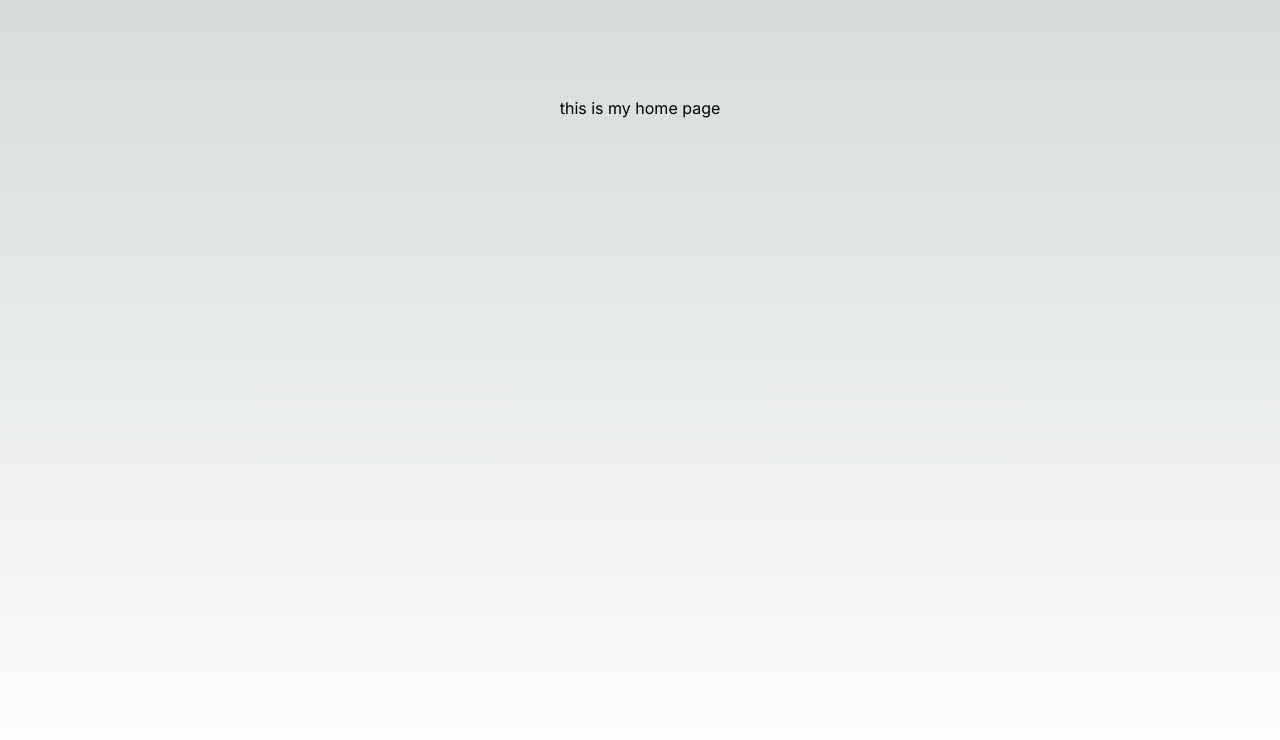
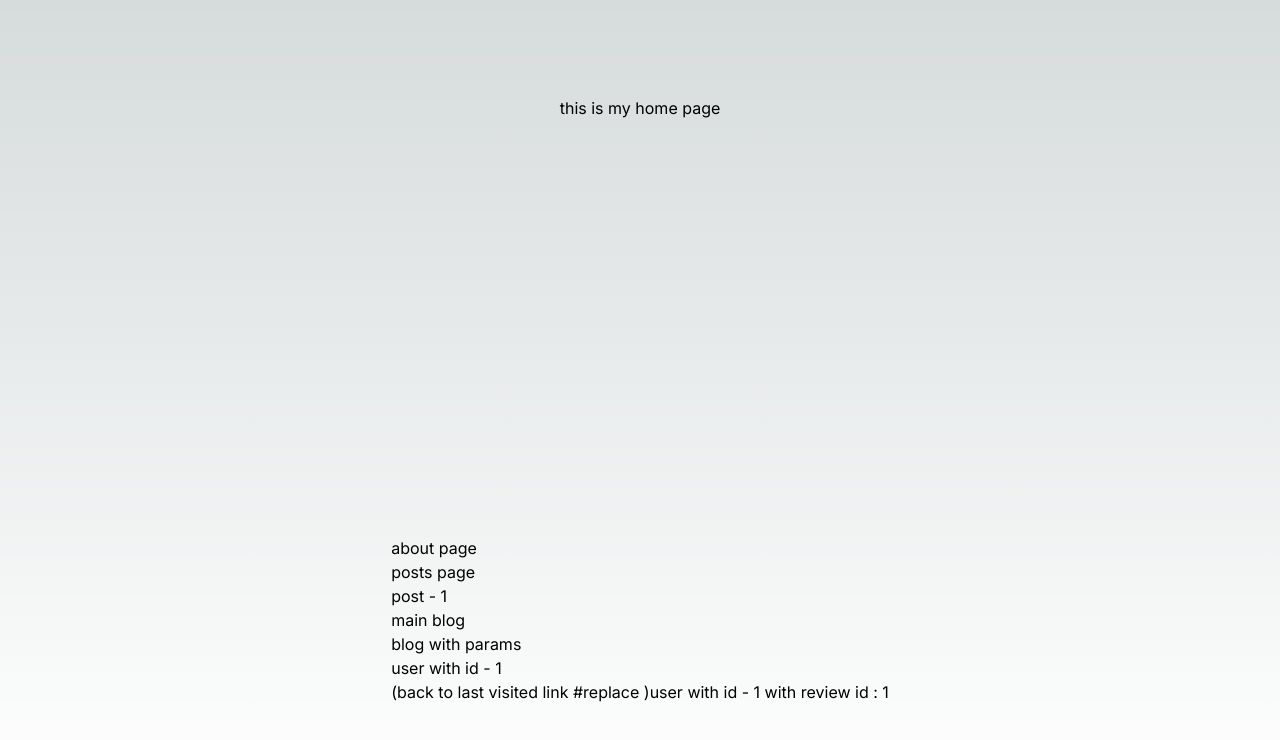
Before and after one commit to IsAmirMmd/next-with-me, a Next.js app in the folder first/: page / in a window 1280 px wide. Shown: the top 740 px of the page. Built offline with nearby package versions, Linux system fonts and the light colour scheme.

Commit message:
5. link component and replace attr

```diff
--- a/first/pages/index.tsx
+++ b/first/pages/index.tsx
@@ -1,5 +1,6 @@
 import Image from "next/image";
 import { Inter } from "next/font/google";
+import Link from "next/link";
 
 const inter = Inter({ subsets: ["latin"] });
 
@@ -9,6 +10,46 @@ export default function Home() {
       className={`flex min-h-screen flex-col items-center justify-between p-24 ${inter.className}`}
     >
       <div>this is my home page</div>
+      <ul>
+        <li>
+          <Link href="about" legacyBehavior>
+            <a>about page</a>
+          </Link>
+        </li>
+        <li>
+          <Link href="posts" legacyBehavior>
+            <a>posts page</a>
+          </Link>
+        </li>
+        <li>
+          <Link href="posts/1" legacyBehavior>
+            <a>post - 1</a>
+          </Link>
+        </li>
+        <li>
+          <Link href="blogs" legacyBehavior>
+            <a>main blog </a>
+          </Link>
+        </li>
+        <li>
+          <Link href="blogs/with/params" legacyBehavior>
+            <a>blog with params</a>
+          </Link>
+        </li>
+        <li>
+          <Link href="/1" legacyBehavior>
+            <a>user with id - 1</a>
+          </Link>
+        </li>
+        <li>
+          <Link href="/1/review/1" legacyBehavior replace>
+            <a>
+              (back to last visited link #replace )user with id - 1 with review
+              id : 1
+            </a>
+          </Link>
+        </li>
+      </ul>
     </main>
   );
 }
```
